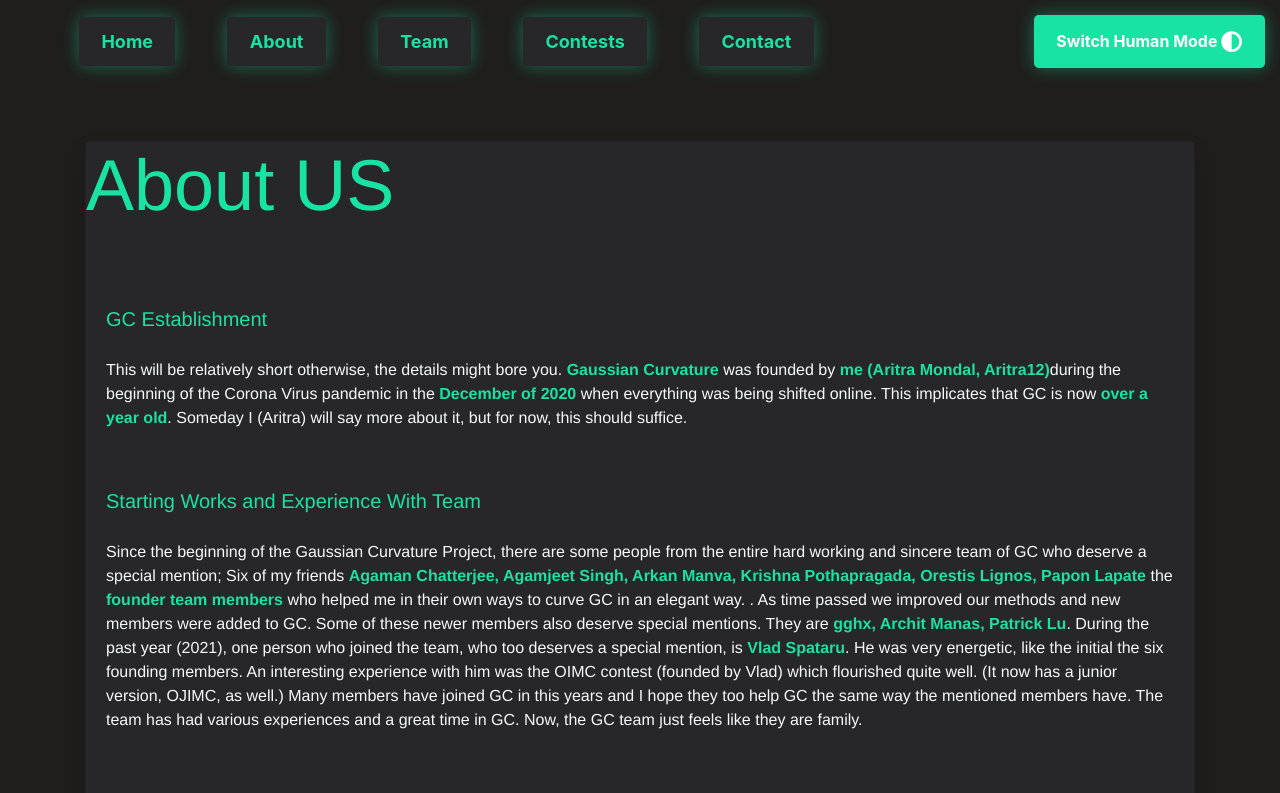
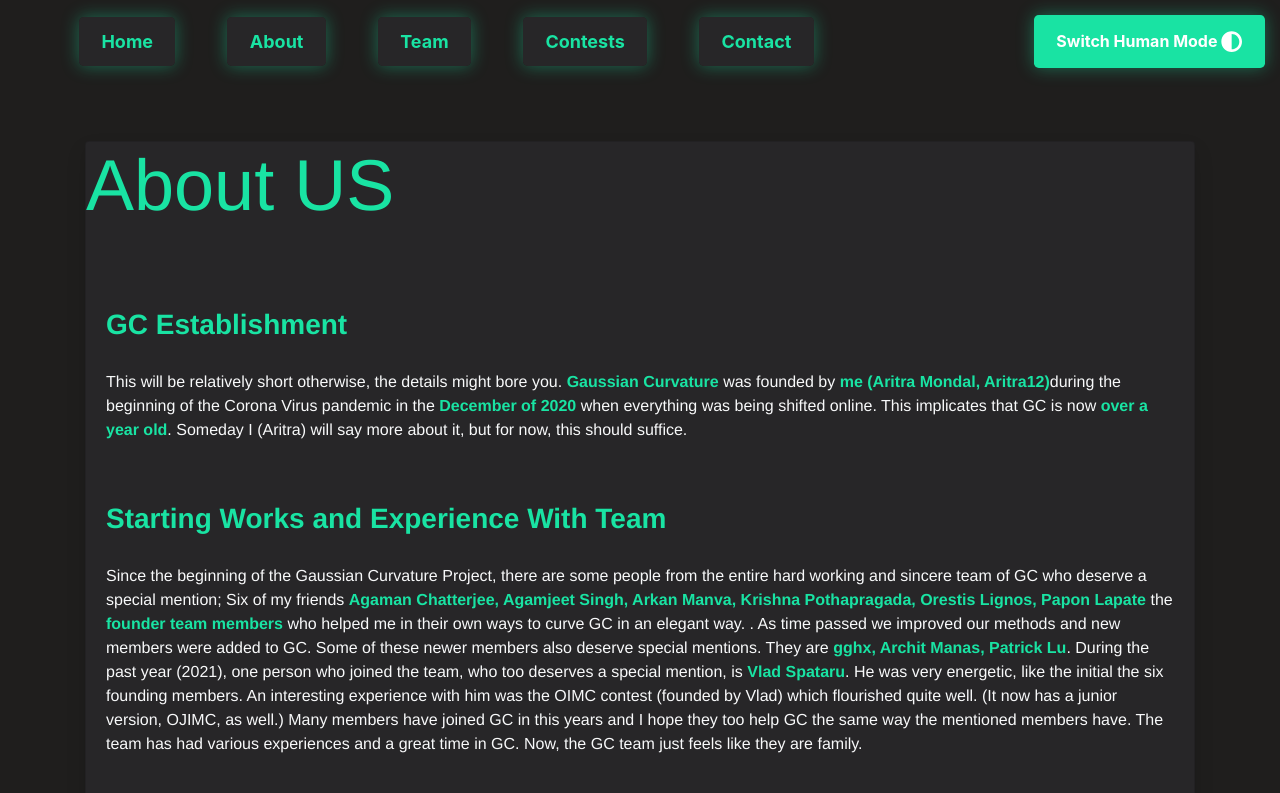
Before and after one commit to gaussiancurvolympiads/gaussiancurv, a React (Create React App) app: page /about in a window 1280 px wide. Shown: the top 793 px of the page. Built offline with nearby package versions, Linux system fonts and the light colour scheme.

Commit message:
Update styles.css

```diff
--- a/src/components/styles.css
+++ b/src/components/styles.css
@@ -97,8 +97,8 @@
 }
 
 .zed{  color: var(--description);
-    font-size: 20px;
-    font-weight: 500;
+    font-size: 28px;
+    font-weight: 600;
 }
 .head{
     color: var(--heady);
```
